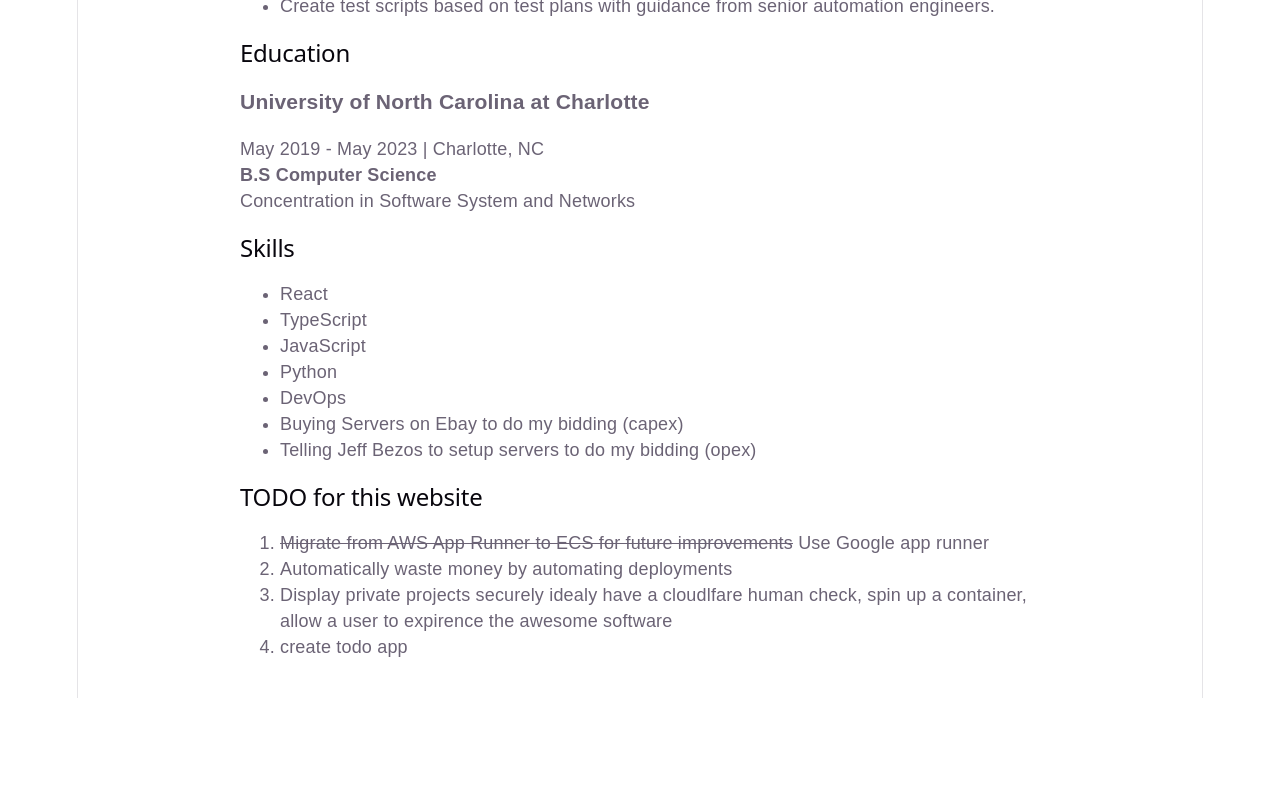
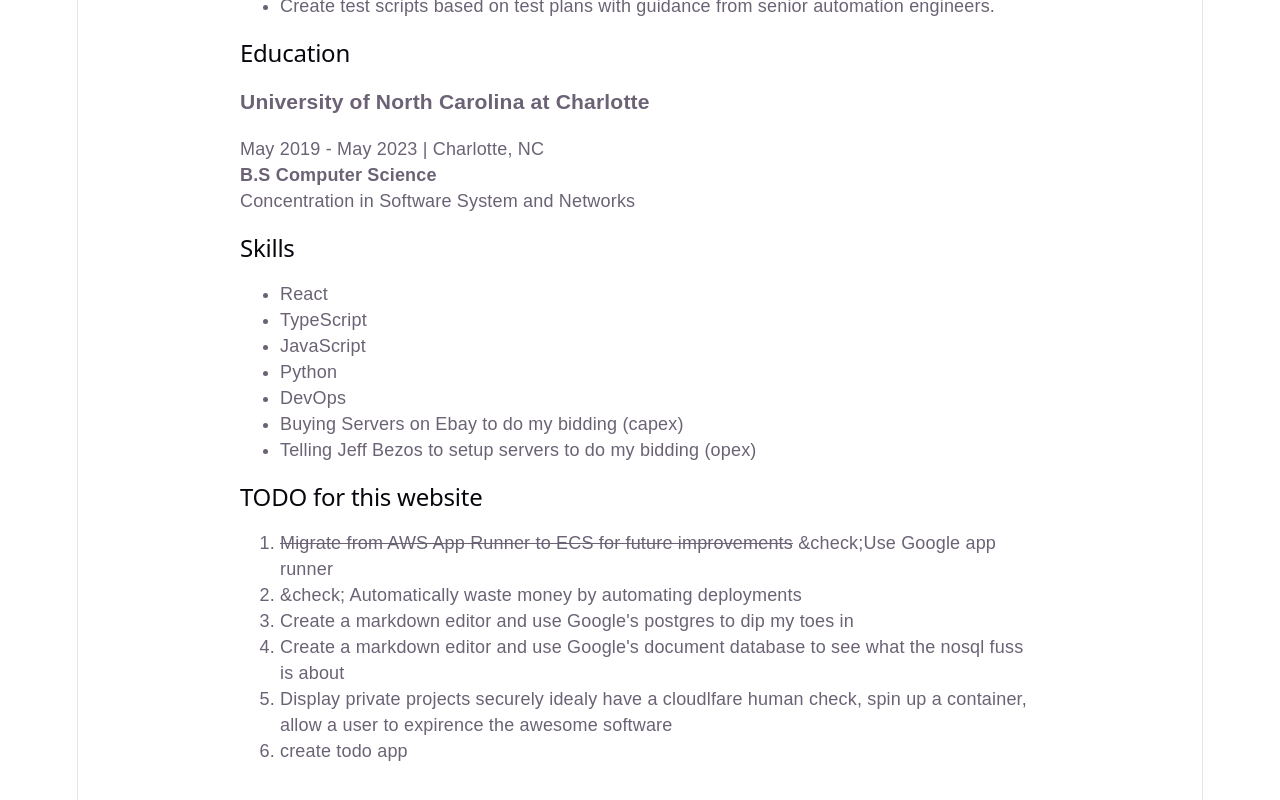
Before and after one commit to oal32/resume-oner, a React (Vite) app in the folder resume-client/: page / in a window 1280 px wide. Shown: the part 1198-1998 px from the top of the page. Before the commit the page ends 1896 px from the top, so only its background shows below. Built offline with nearby package versions, Linux system fonts and the light colour scheme.

Commit message:
check off the list and add more. It will never end

```diff
--- a/resume-client/src/Resume.tsx
+++ b/resume-client/src/Resume.tsx
@@ -68,8 +68,10 @@ const Resume: React.FC = () => {
       <section>
         <h2>TODO for this website</h2>
         <ol>
-            <li><s>Migrate from AWS App Runner to ECS for future improvements</s> Use Google app runner</li>
-            <li>Automatically waste money by automating deployments</li>
+            <li><s>Migrate from AWS App Runner to ECS for future improvements</s> &check;Use Google app runner</li>
+            <li>&check; Automatically waste money by automating deployments</li>
+            <li>Create a markdown editor and use Google's postgres to dip my toes in</li>
+            <li>Create a markdown editor and use Google's document database to see what the nosql fuss is about</li>
             <li>Display private projects securely idealy have a cloudlfare human check, spin up a container, allow a user to expirence the awesome software</li>
             <li>create todo app</li>
         </ol>
```
